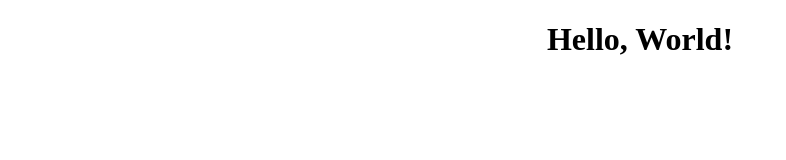
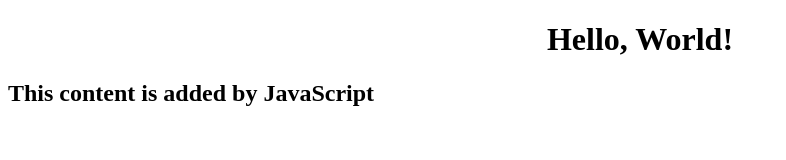
Before and after one commit to dannylong18/my_personal_website, a plain HTML site: page index.html in a window 1280 px wide. Shown: the whole page, without its empty margins (0-786 px from the left). Drawn offline with Linux system fonts and the light colour scheme.

Commit message:
add script.js, connect to index.html

```diff
--- a/index.html
+++ b/index.html
@@ -6,5 +6,6 @@
     </head>
     <body>
         <h1>Hello, World!</h1>
+        <script src="script.js"></script>
     </body>
 </html>
--- /dev/null
+++ b/script.js
@@ -0,0 +1,3 @@
+const h2 = document.createElement("h2")
+h2.textContent = "This content is added by JavaScript";
+document.querySelector("body").appendChild(h2);
```
